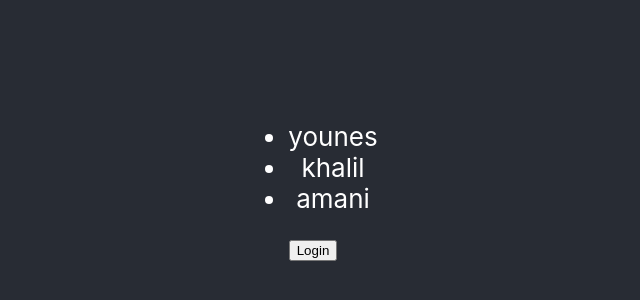
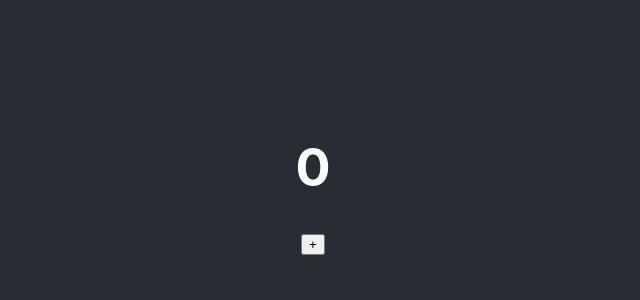
Before and after one commit to NouarSalhEddine/React-TDD, a React (Create React App) app: page / in a window 1280 px wide. Shown: the part 222-522 px from the top of the page, without its empty margins (327-967 px from the left). Built offline with nearby package versions, Linux system fonts and the light colour scheme.

Commit message:
add counter

```diff
--- a/src/App.tsx
+++ b/src/App.tsx
@@ -1,14 +1,14 @@
 import React from 'react';
-import Skills from './components/Examples/skills/index';
+import Counter from './components/Examples/counter/index';
 import './App.css';
 
 
 function App() {
-  const skillsData = ["younes", "khalil", "amani"];
+
   return (
     <div className="App">
       <header className="App-header">
-        <Skills skills={skillsData} />
+        <Counter  />
       </header>
     </div>
   );
--- /dev/null
+++ b/src/components/Examples/counter/index.tsx
@@ -0,0 +1,17 @@
+import React, { useState } from 'react'
+
+
+function Counter() {
+
+
+  const [count, setCount] = useState(0)
+
+  return (
+    <>
+      <h1>{count}</h1>
+      <button onClick={() => setCount(count + 1)}>+</button>
+    </>
+  )
+}
+
+export default Counter
--- a/src/components/Examples/skills/index.tsx
+++ /dev/null
@@ -1,21 +0,0 @@
-import React, { useState } from 'react'
-import { skillsProps } from './skillsProps'
-
-function Skills(props: skillsProps) {
-
-  const { skills } = props
-  const [isLoggedin, setIsLoggedin] = useState(false)
-
-  return (
-    <>
-      <ul>
-        {skills.map((skill, index) => (
-          <li key={index}>{skill}</li>
-        ))}
-      </ul>
-      {isLoggedin === false ? <button onClick={() => setIsLoggedin(true)} >Login</button> : <button >start learning</button>}
-    </>
-  )
-}
-
-export default Skills
--- a/src/components/Examples/skills/skillsProps.ts
+++ /dev/null
@@ -1,3 +0,0 @@
-export type skillsProps = {
-  skills : String[];
-}
```
Also changed, not shown: 2 other files (tests, documents, lock files or other folders).
